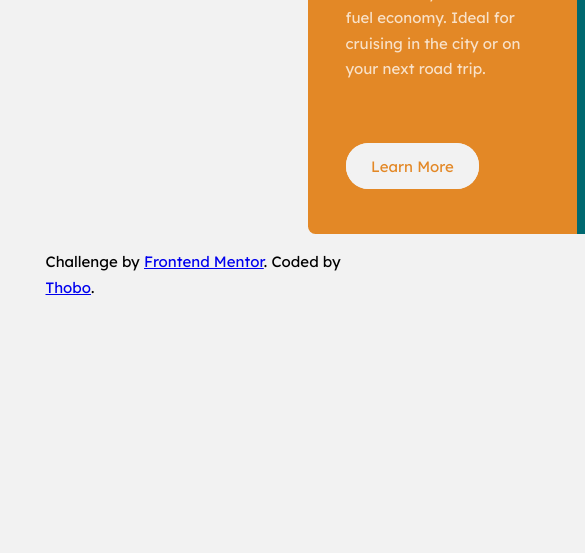
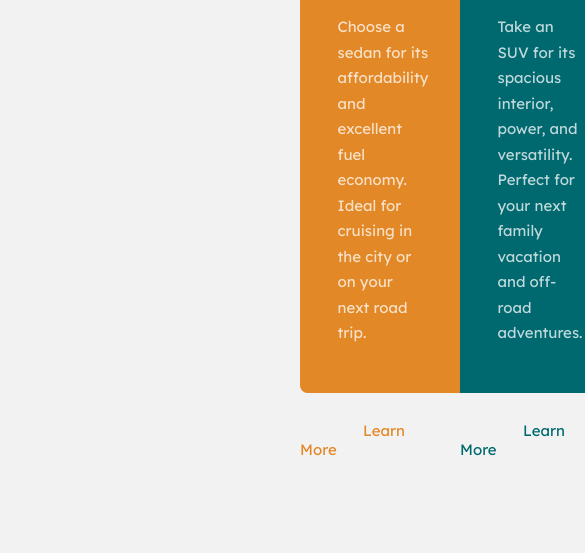
Before and after one commit to Thobo-Gaboipewe/3-column-preview-card-component-main, a plain HTML site: page index.html in a window 390 px wide. Shown: the part 291-844 px from the top of the page, 585 px wide, since content can reach past the window. Drawn offline with Linux system fonts and the light colour scheme.

Commit message:
Partially fixed the responsive layout

```diff
--- a/styles/styles.css
+++ b/styles/styles.css
@@ -8,10 +8,11 @@ html {
 .container {
     display: flex;
     flex-direction: row;
-    width: 55rem;
-    height: 30rem;
-    margin-top: 5rem;
-    margin-left: 20rem;
+    position: absolute;
+    top: 9rem;
+    left: 20rem;
+    width: 60%;
+    height: 65%;
 }
 
 .header {
```
Also changed, not shown: 1 other file.
